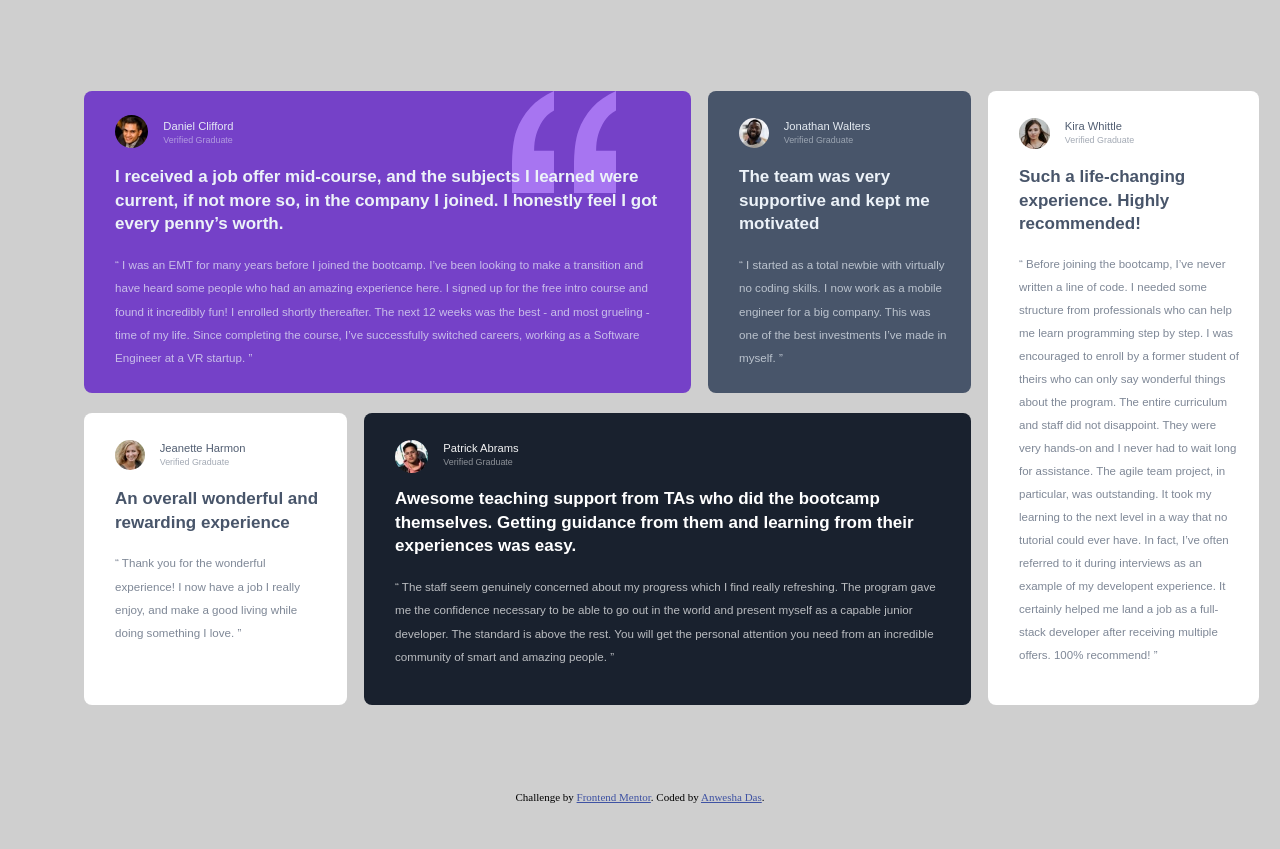
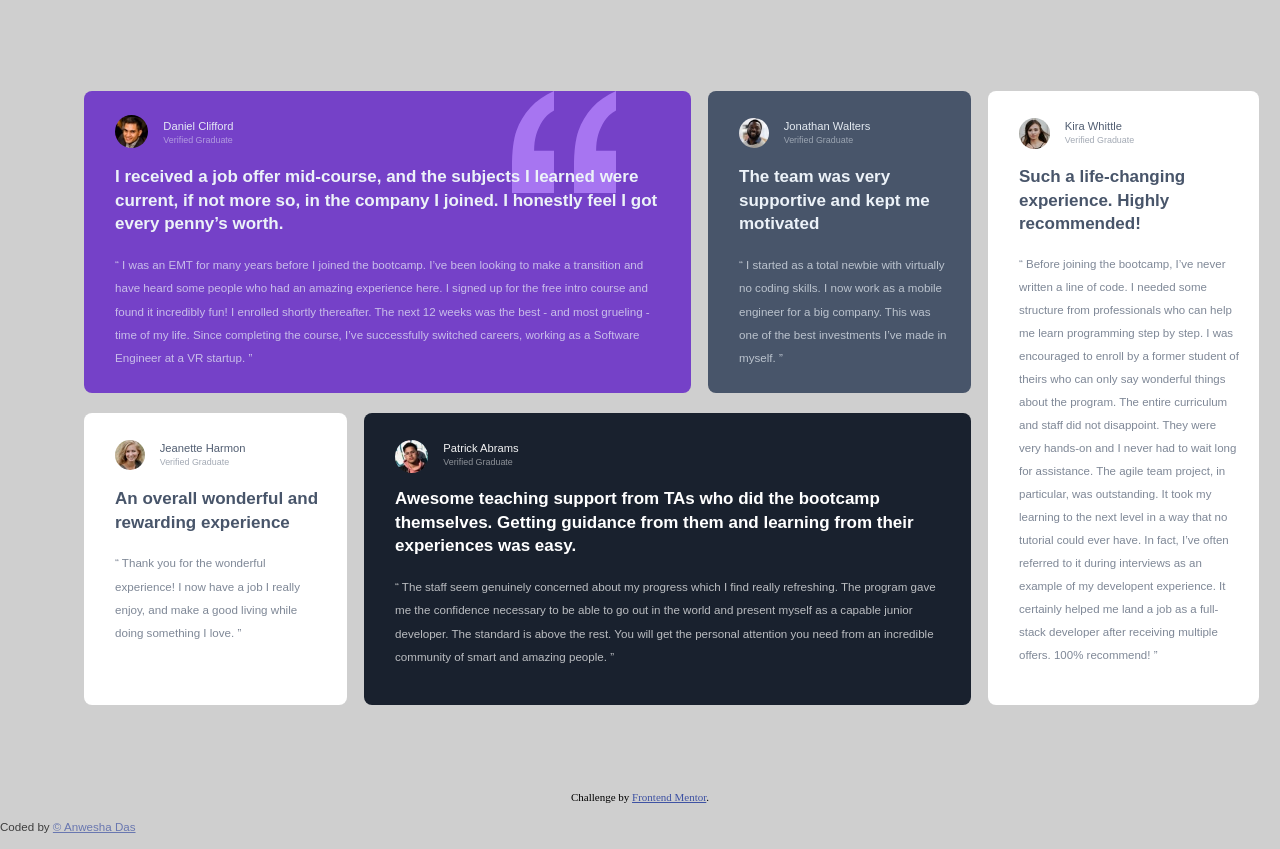
Before and after one commit to Anwesha213/Challenge-by-Frontend-Mentor, a plain HTML site: page index.html in a window 1280 px wide. Before the commit the page ends 803 px from the top, so only its background shows below. Drawn offline with Linux system fonts and the light colour scheme; a web font is replaced by a local one.

Commit message:
Update index.html

```diff
--- a/index.html
+++ b/index.html
@@ -94,7 +94,7 @@
 
   <div class="attribution">
     Challenge by <a href="https://www.frontendmentor.io?ref=challenge" target="_blank">Frontend Mentor</a>.
-    Coded by <a href="#">Anwesha Das</a>.
+    <p>Coded by <a href="https://anwesha213.github.io/CV/">© Anwesha Das</a></p>
   </div>
 </body>
 
```
